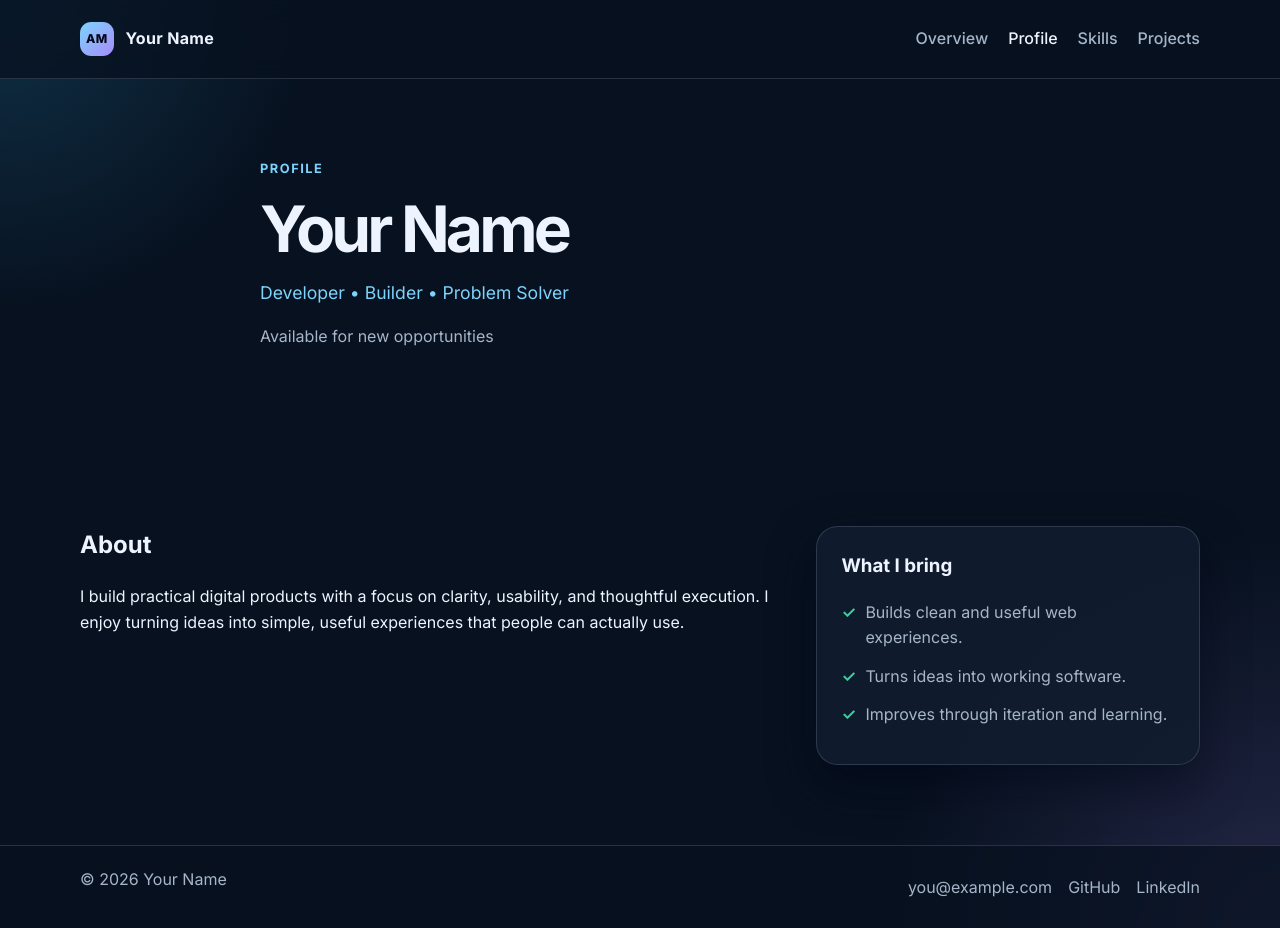
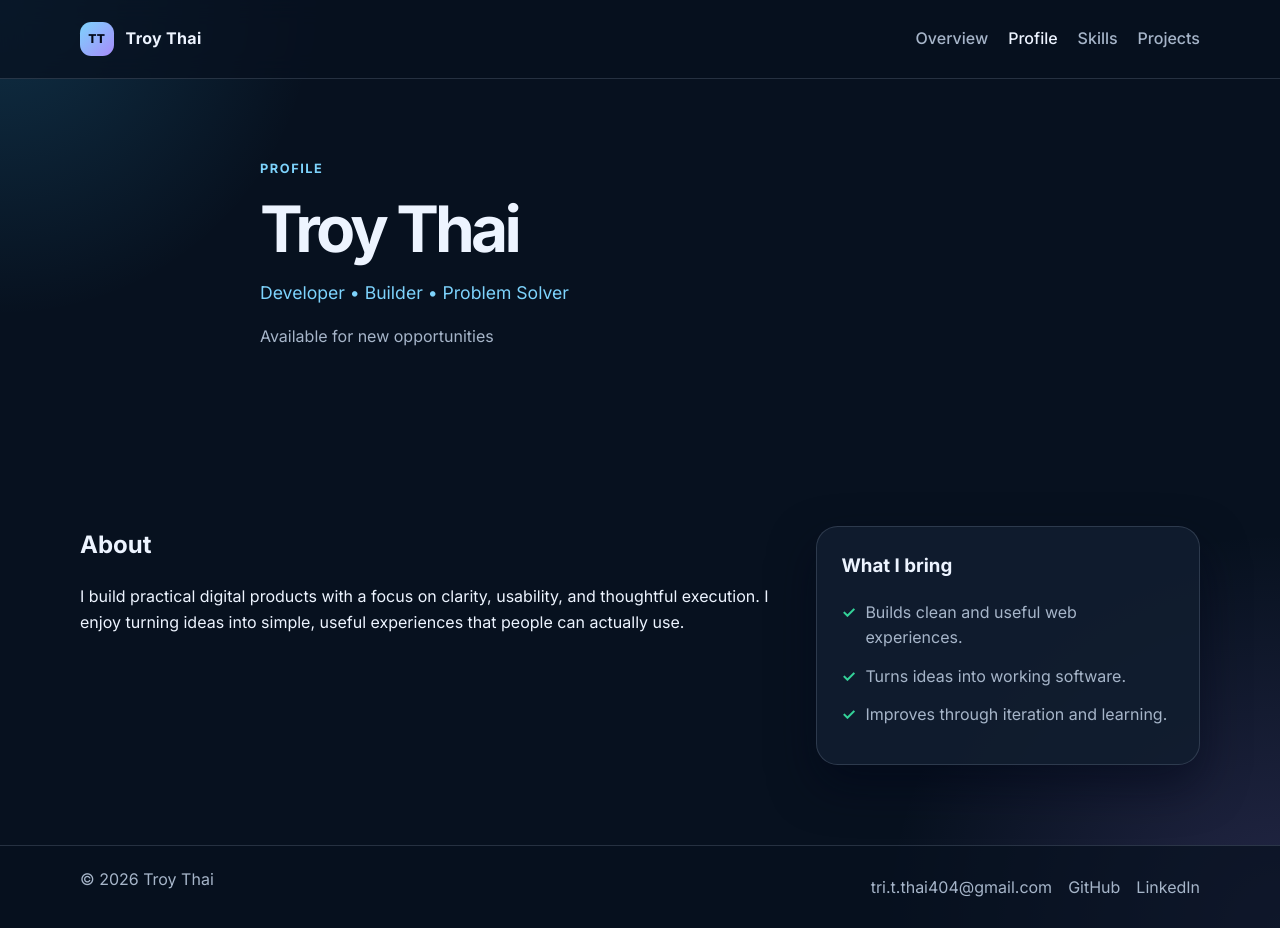
Before and after one commit to Titania-Diablo/portfolio_django, a Django app: page /profile/ in a window 1280 px wide. Run offline with Django 5.2, Linux system fonts and the light colour scheme.

Commit message:
Personalize portfolio branding

```diff
--- a/portfolio_app/templates/portfolio_app/base.html
+++ b/portfolio_app/templates/portfolio_app/base.html
@@ -5,7 +5,7 @@
     <meta charset="UTF-8" />
     <meta name="viewport" content="width=device-width, initial-scale=1.0" />
     <meta name="description" content="Personal portfolio and project showcase built with Django." />
-    <title>{% block title %}Alex Morgan | Portfolio{% endblock %}</title>
+    <title>{% block title %}Troy Thai | Portfolio{% endblock %}</title>
     <link rel="preconnect" href="https://fonts.googleapis.com" />
     <link rel="preconnect" href="https://fonts.gstatic.com" crossorigin />
     <link href="https://fonts.googleapis.com/css2?family=Inter:wght@400;500;600;700;800&display=swap" rel="stylesheet" />
@@ -16,8 +16,8 @@
       <header class="site-header">
         <div class="container nav-wrap">
           <a href="{% url 'home' %}" class="brand" aria-label="Go to homepage">
-            <span class="brand-mark">AM</span>
-            <span>Your Name</span>
+            <span class="brand-mark">TT</span>
+            <span>Troy Thai</span>
           </a>
 
           <nav class="site-nav" aria-label="Main navigation">
@@ -35,11 +35,11 @@
 
       <footer class="site-footer">
         <div class="container footer-inner">
-          <p>© 2026 Your Name</p>
+          <p>© 2026 Troy Thai</p>
           <div class="footer-links">
-            <a href="mailto:you@example.com">you@example.com</a>
-            <a href="https://github.com" target="_blank" rel="noreferrer">GitHub</a>
-            <a href="https://linkedin.com" target="_blank" rel="noreferrer">LinkedIn</a>
+            <a href="mailto:tri.t.thai404@gmail.com">tri.t.thai404@gmail.com</a>
+            <a href="https://github.com/Titania-Diablo" target="_blank" rel="noreferrer">GitHub</a>
+            <a href="https://www.linkedin.com" target="_blank" rel="noreferrer">LinkedIn</a>
           </div>
         </div>
       </footer>
--- a/portfolio_app/views.py
+++ b/portfolio_app/views.py
@@ -45,7 +45,7 @@ def home(request):
 def profile(request):
     """Render the profile page that summarizes the person behind the portfolio."""
     profile_data = {
-        "name": "Your Name",
+        "name": "Troy Thai",
         "role": "Developer • Builder • Problem Solver",
         "location": "Available for new opportunities",
         "summary": (
```
